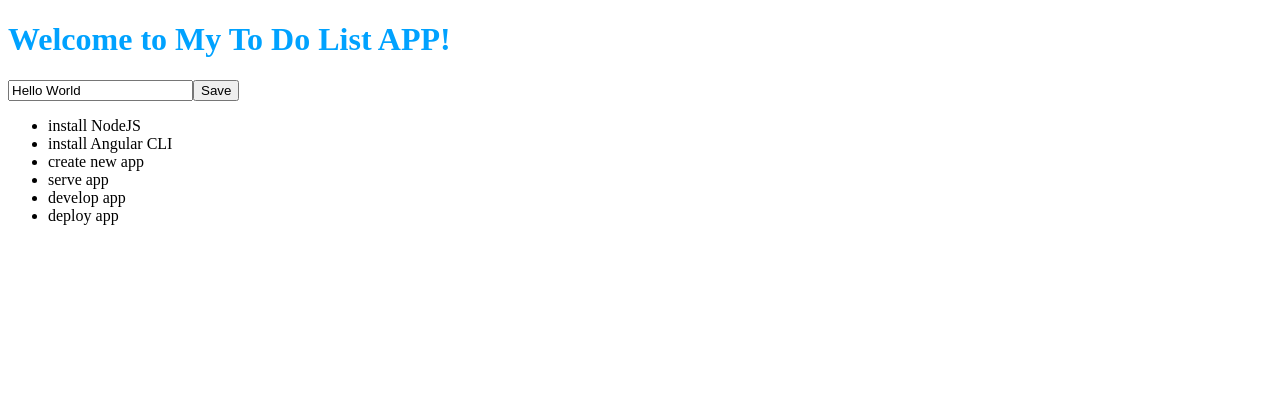
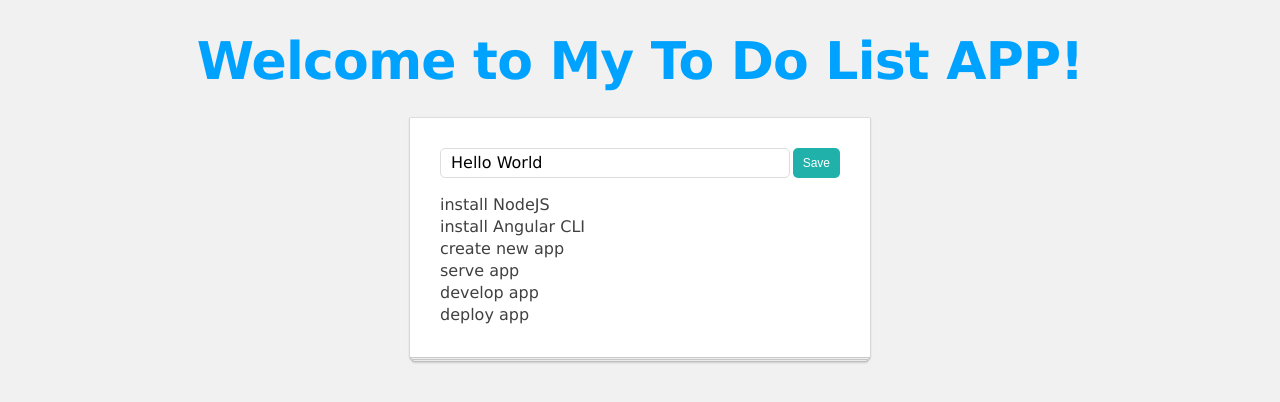
Before and after one commit to wlukebarnes/ng-girls-todo, an Angular app: page / in a window 1280 px wide. Shown: the top 402 px of the page. Built offline with nearby package versions, Linux system fonts and the light colour scheme.

Commit message:
settings

```diff
--- a/src/app/app.component.ts
+++ b/src/app/app.component.ts
@@ -1,10 +1,9 @@
 import { Component } from '@angular/core';
-import { TodoItem } from './interfaces/todo-item';
 
 @Component({
   selector: 'app-root',
   template: `
-    <h1>
+    <h1 class="app-title">
       Welcome to {{ title }}!
     </h1>
 
--- a/src/app/input-button-unit/input-button-unit.component.scss
+++ b/src/app/input-button-unit/input-button-unit.component.scss
@@ -0,0 +1,15 @@
+.todo-input {
+  padding: 4px 10px 4px;
+  font-size: 16px;
+  font-family: 'Lucida Grande', Verdana, sans-serif;
+  line-height: 20px;
+  border: solid 1px #dddddd;
+  border-radius: 5px;
+  flex-grow: 1;
+}
+
+:host(:not([hidden])) {
+  display: flex;
+  justify-content: space-between;
+  flex-grow: 1;
+}
--- a/src/app/input-button-unit/input-button-unit.component.ts
+++ b/src/app/input-button-unit/input-button-unit.component.ts
@@ -3,10 +3,12 @@
 @Component({
   selector: 'app-input-button-unit',
   template: `
-    <input #inputElementRef
+    <input class="todo-input"
+          #inputElementRef
           [value]="title"
           (keyup.enter)="submitValue($event.target.value)">
-    <button (click)="submitValue(inputElementRef.value)">
+    <button class="btn"
+          (click)="submitValue(inputElementRef.value)">
     Save
     </button>
   `,
--- a/src/app/list-manager/list-manager.component.scss
+++ b/src/app/list-manager/list-manager.component.scss
@@ -0,0 +1,39 @@
+.todo-app {
+  position: relative;
+  width: 400px;
+  padding: 30px 30px 15px;
+  background: white;
+  border: 1px solid;
+  border-color: #dfdcdc #d9d6d6 #ccc;
+  border-radius: 2px;
+  -webkit-box-shadow: 0 1px 2px rgba(0, 0, 0, 0.1);
+  box-shadow: 0 1px 2px rgba(0, 0, 0, 0.1);
+  margin: 20px auto;
+}
+
+.todo-app::before, .todo-app::after {
+  content: '';
+  position: absolute;
+  z-index: -1;
+  height: 4px;
+  background: white;
+  border: 1px solid #ccc;
+  border-radius: 2px;
+}
+
+.todo-app::after {
+  bottom: -3px;
+  left: 0;
+  right: 0;
+  -webkit-box-shadow: 0 1px 2px rgba(0, 0, 0, 0.1);
+  box-shadow: 0 1px 2px rgba(0, 0, 0, 0.1);
+}
+
+.todo-app::before {
+  bottom: -5px;
+  left: 2px;
+  right: 2px;
+  border-color: #c4c4c4;
+  -webkit-box-shadow: 0 1px 2px rgba(0, 0, 0, 0.15);
+  box-shadow: 0 1px 2px rgba(0, 0, 0, 0.15);
+}
--- a/src/app/list-manager/list-manager.component.ts
+++ b/src/app/list-manager/list-manager.component.ts
@@ -1,9 +1,10 @@
-import { Component, Input, Output, OnInit } from '@angular/core';
+import { Component, OnInit } from '@angular/core';
 import { TodoItem } from '../interfaces/todo-item';
 
 @Component({
   selector: 'app-list-manager',
   template: `
+    <div class="todo-app">
       <app-input-button-unit (submit)="addItem($event)"></app-input-button-unit>
 
       <ul>
@@ -11,6 +12,7 @@
           <app-todo-item [item]="todoItem"></app-todo-item>
         </li>
       </ul>
+    </div>
   `,
   styleUrls: ['./list-manager.component.scss']
 })
--- a/src/styles.scss
+++ b/src/styles.scss
@@ -1 +1,54 @@
 /* You can add global styles to this file, and also import other style files */
+html, body, div, span,
+h1, p, ul, li {
+  padding: 0;
+  border: 0;
+  font: inherit;
+  vertical-align: baseline;
+}
+
+body {
+  background: #f1f1f1;
+  font-size: 16px;
+  line-height: 22px;
+  color: #404040;
+  font-family: 'Lucida Grande', Verdana, sans-serif;
+}
+
+ol, ul {
+  list-style: none;
+}
+
+.btn {
+  background: lightseagreen;
+  color: #fff;
+  padding: 3px 10px;
+  margin: 0 0 0 3px;
+  border: none;
+  border-radius: 5px;
+  font-size: 12px;
+  line-height: 24px;
+  cursor: pointer;
+  vertical-align: bottom;
+}
+
+.btn:hover {
+  background: lightslategrey;
+}
+
+.btn-red {
+  background: red;
+}
+
+.btn-red:hover {
+  background: darkred;
+}
+
+.app-title {
+  font-size: 52px;
+  line-height: 52px;
+  margin-bottom: 30px;
+  font-weight: bold;
+  text-align: center;
+  letter-spacing: -0.8px;
+}
```
Lines whose indentation alone changed are shown as unchanged.
